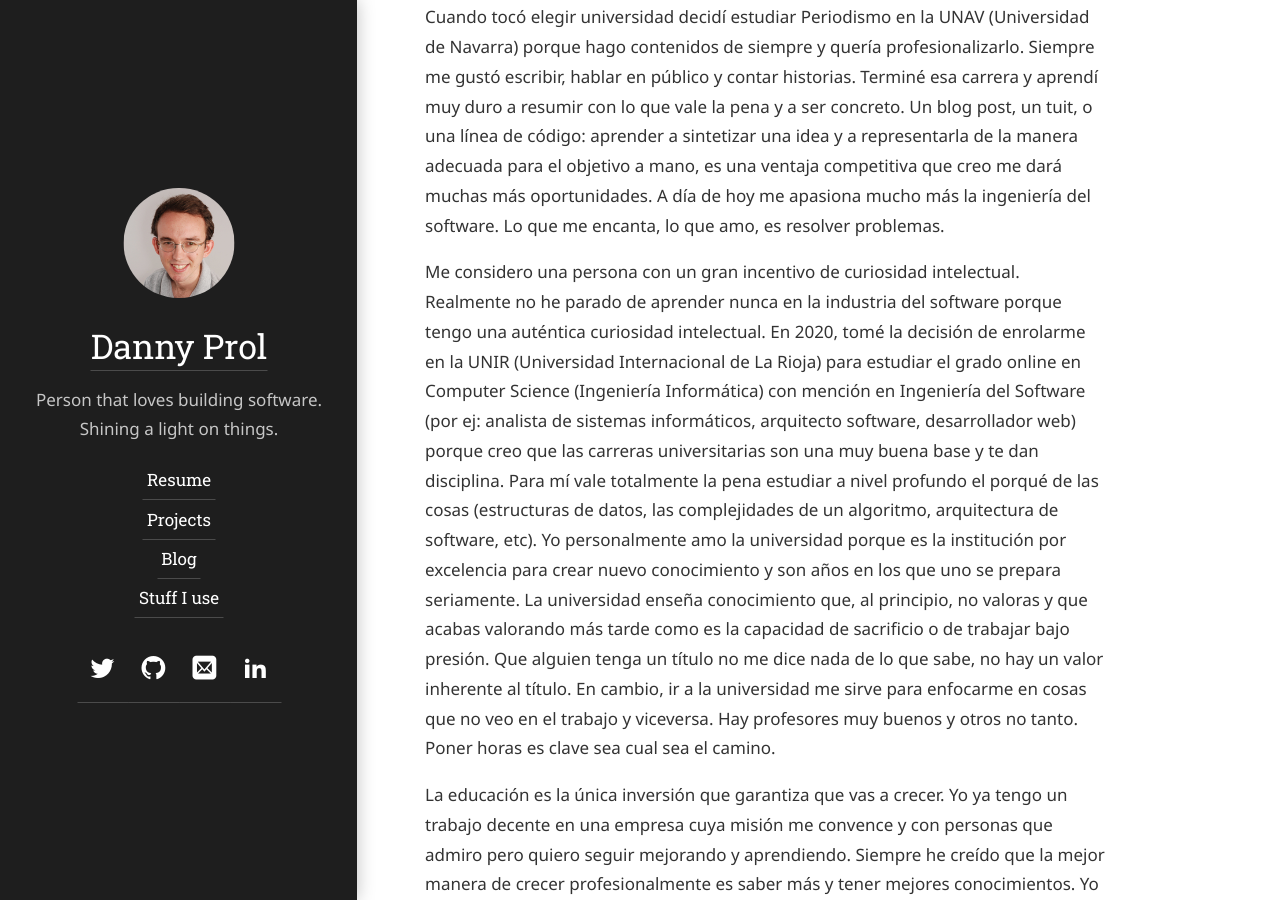
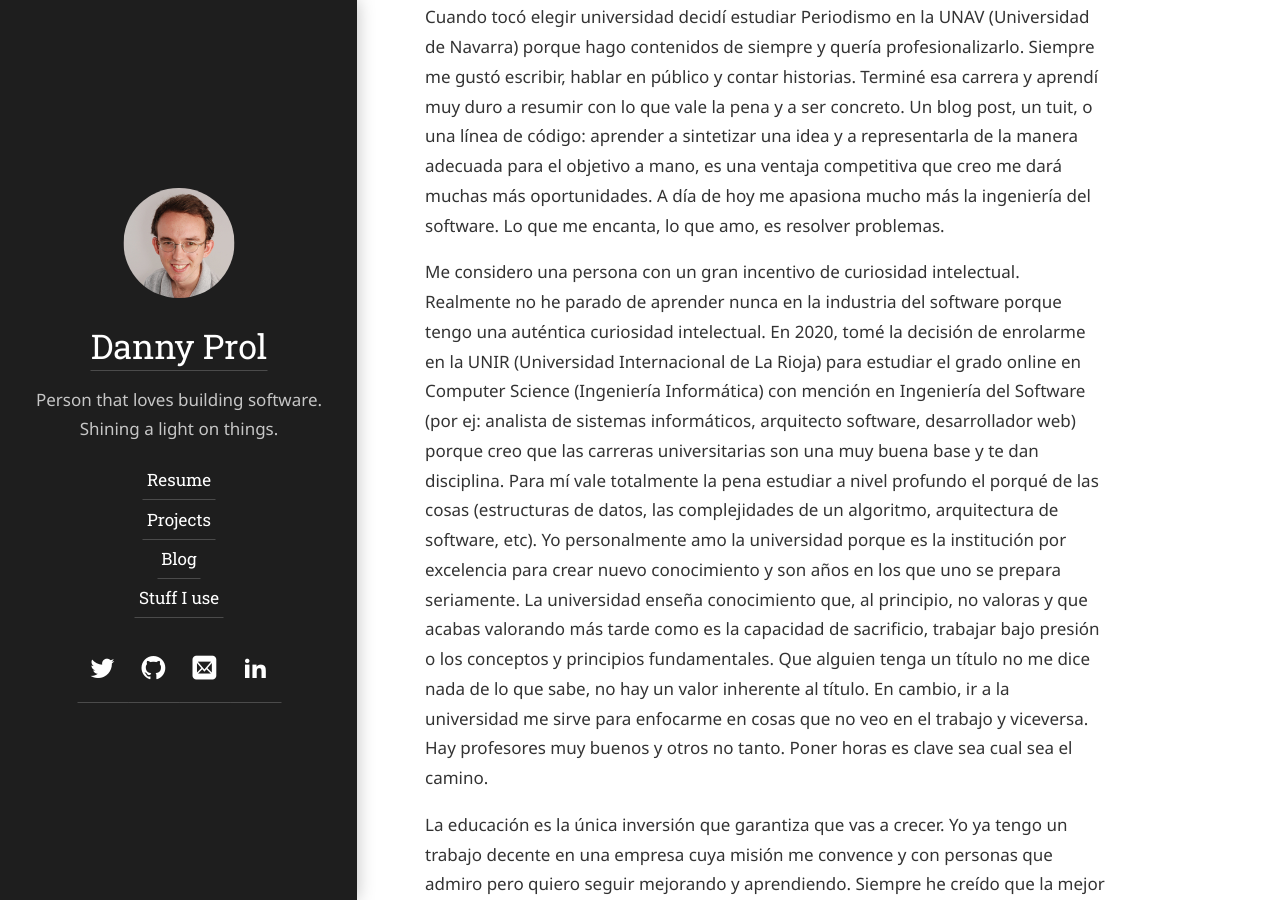
Before and after one commit to dprol/dprol.github.io, a Jekyll site: the page built from hydejack/_posts/2020-07-24-informatica.md, in a window 1280 px wide and 900 px high, scrolled down 968 px. Built offline with Jekyll 4.4.1, drawn with Linux system fonts in a browser that asks for light colours; some web fonts are replaced.

Commit message:
Update 2020-07-24-informatica.md

```diff
--- a/hydejack/_posts/2020-07-24-informatica.md
+++ b/hydejack/_posts/2020-07-24-informatica.md
@@ -12,7 +12,7 @@
 
 Cuando tocó elegir universidad decidí estudiar Periodismo en la UNAV (Universidad de Navarra) porque hago contenidos de siempre y quería profesionalizarlo. Siempre me gustó escribir, hablar en público y contar historias. Terminé esa carrera y aprendí muy duro a resumir con lo que vale la pena y a ser concreto. Un blog post, un tuit, o una línea de código: aprender a sintetizar una idea y a representarla de la manera adecuada para el objetivo a mano, es una ventaja competitiva que creo me dará muchas más oportunidades. A día de hoy me apasiona mucho más la ingeniería del software. Lo que me encanta, lo que amo, es resolver problemas.
 
-Me considero una persona con un gran incentivo de curiosidad intelectual. Realmente no he parado de aprender nunca en la industria del software porque tengo una auténtica curiosidad intelectual. En 2020, tomé la decisión de enrolarme en la UNIR (Universidad Internacional de La Rioja) para estudiar el grado online en Computer Science (Ingeniería Informática) con mención en Ingeniería del Software (por ej: analista de sistemas informáticos, arquitecto software, desarrollador web) porque creo que las carreras universitarias son una muy buena base y te dan disciplina. Para mí vale totalmente la pena estudiar a nivel profundo el porqué de las cosas (estructuras de datos, las complejidades de un algoritmo, arquitectura de software, etc). Yo personalmente amo la universidad porque es la institución por excelencia para crear nuevo conocimiento y son años en los que uno se prepara seriamente. La universidad enseña conocimiento que, al principio, no valoras y que acabas valorando más tarde como es la capacidad de sacrificio o de trabajar bajo presión. Que alguien tenga un título no me dice nada de lo que sabe, no hay un valor inherente al título. En cambio, ir a la universidad me sirve para enfocarme en cosas que no veo en el trabajo y viceversa. Hay profesores muy buenos y otros no tanto. Poner horas es clave sea cual sea el camino.
+Me considero una persona con un gran incentivo de curiosidad intelectual. Realmente no he parado de aprender nunca en la industria del software porque tengo una auténtica curiosidad intelectual. En 2020, tomé la decisión de enrolarme en la UNIR (Universidad Internacional de La Rioja) para estudiar el grado online en Computer Science (Ingeniería Informática) con mención en Ingeniería del Software (por ej: analista de sistemas informáticos, arquitecto software, desarrollador web) porque creo que las carreras universitarias son una muy buena base y te dan disciplina. Para mí vale totalmente la pena estudiar a nivel profundo el porqué de las cosas (estructuras de datos, las complejidades de un algoritmo, arquitectura de software, etc). Yo personalmente amo la universidad porque es la institución por excelencia para crear nuevo conocimiento y son años en los que uno se prepara seriamente. La universidad enseña conocimiento que, al principio, no valoras y que acabas valorando más tarde como es la capacidad de sacrificio, trabajar bajo presión o los conceptos y principios fundamentales. Que alguien tenga un título no me dice nada de lo que sabe, no hay un valor inherente al título. En cambio, ir a la universidad me sirve para enfocarme en cosas que no veo en el trabajo y viceversa. Hay profesores muy buenos y otros no tanto. Poner horas es clave sea cual sea el camino.
 
 La educación es la única inversión que garantiza que vas a crecer. Yo ya tengo un trabajo decente en una empresa cuya misión me convence y con personas que admiro pero quiero seguir mejorando y aprendiendo. Siempre he creído que la mejor manera de crecer profesionalmente es saber más y tener mejores conocimientos. Yo he sido un usuario muy activo de plataformas online (Platzi, DataCamp, Coursera, etc) pero definitivamente no lo veo como un fin o algo que reemplace la universidad sino como algo que complementa como es aprender a punta de libros, un bootcamp o leer la documentación oficial de algún lenguaje o librería. La suma de todas estas experiencias te hará alguien más completo. Personalmente, no soy muy amigo de los atajos. Yo soy de la idea de que aprender sólidamente los fundamentos en cuestiones de computación ayuda mucho. ¿Lo necesito para todo? Claro que no. Pero la universidad me da mucho contenido que me permite a mí poder adentrarme por mi cuenta.
 
```
